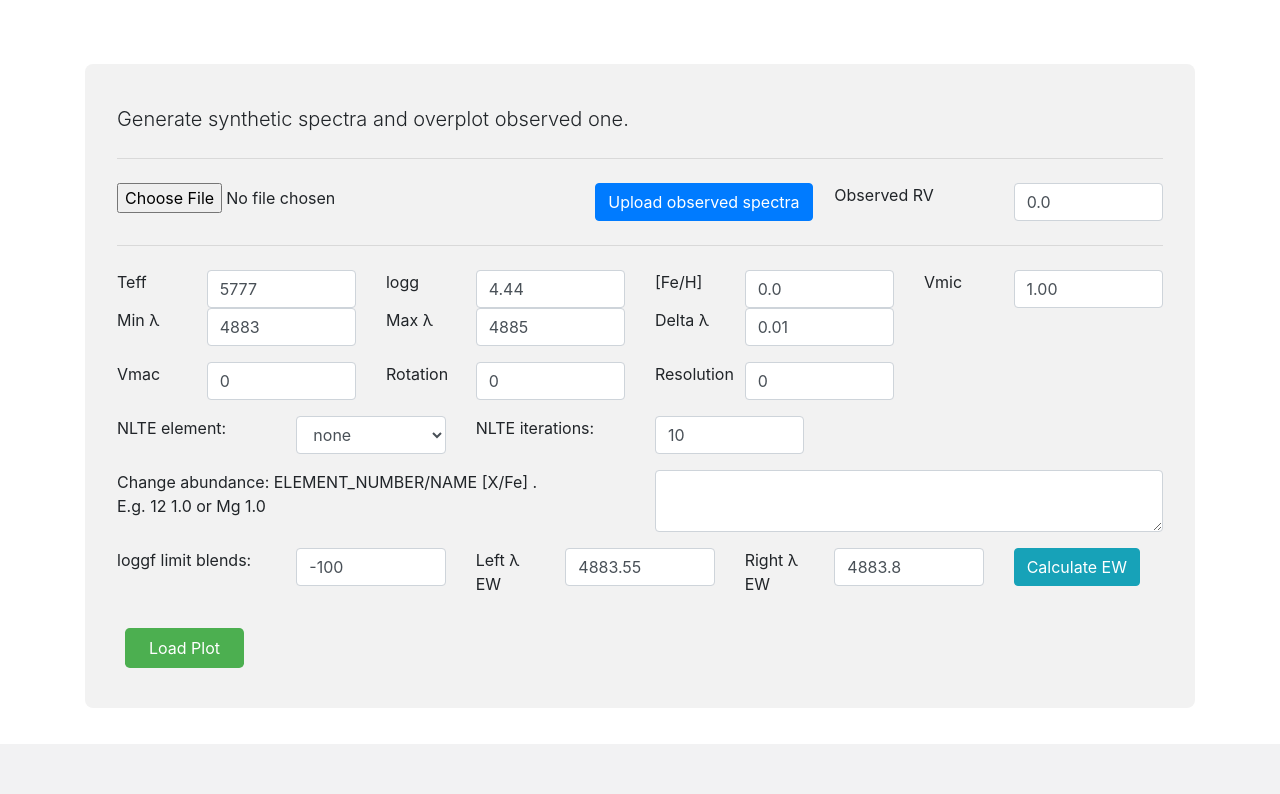
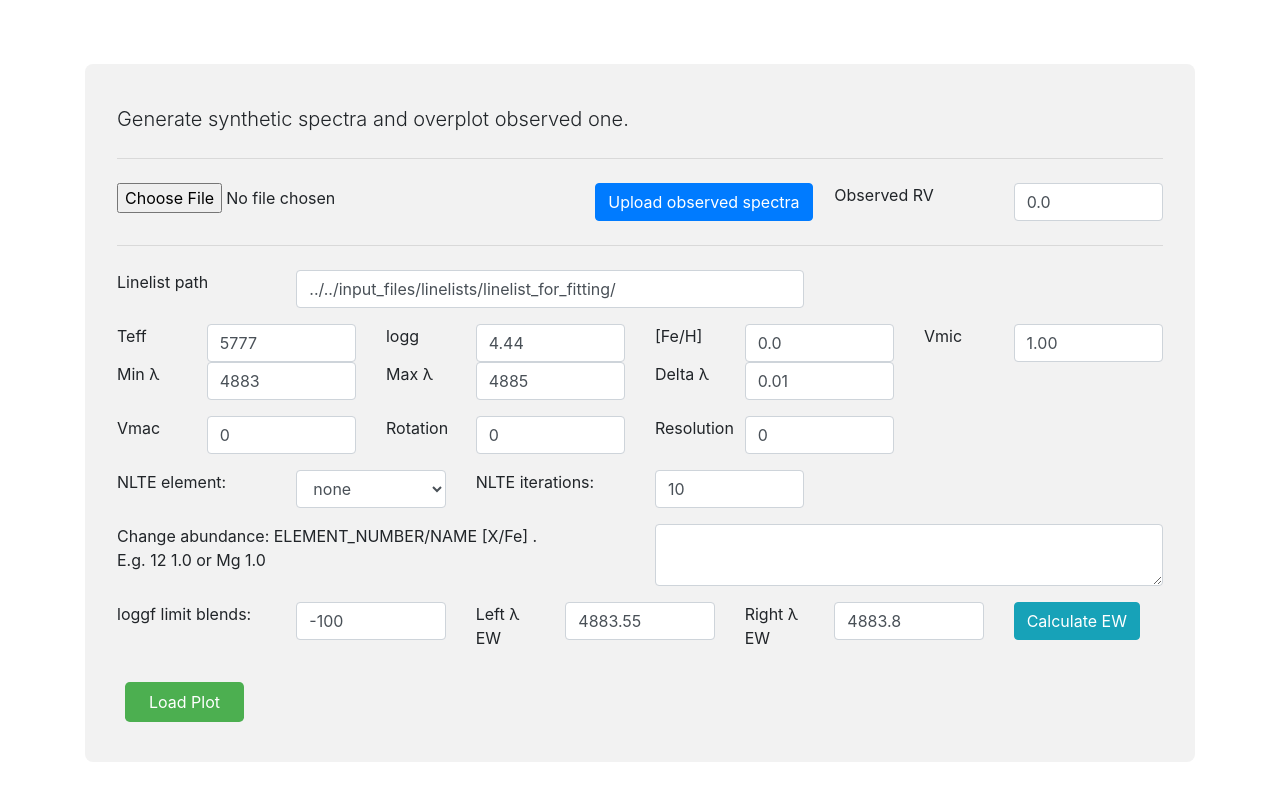
Before and after one commit to stormnick/TSGuiPy, a Flask app: page /generate_synthetic_spectrum in a window 1280 px wide. Shown: the part 56-850 px from the top of the page. Before the commit the page ends 800 px from the top, so only its background shows below. Run offline with Flask 3, Linux system fonts and the light colour scheme; some libraries are stand-ins or nearby versions.

Commit message:
added linelist path

```diff
--- a/src/app.py
+++ b/src/app.py
@@ -227,6 +227,7 @@ def get_plot_m3d():
     rotation = float(data['rotation'])
     obs_rv = float(data['obs_rv'])
     loggf_limit = float(data['loggf_limit'])
+    linelist_path = data['linelist_path']
     #print("get_plot_m3d")
 
     element_abundances = {}
@@ -245,7 +246,9 @@ def get_plot_m3d():
                 element_name = element
             element_abundances[element_name] = float(abundance)
 
-    wavelength, flux, parsed_linelist_data = call_m3d(teff, logg, feh, vmic, lmin, lmax, ldelta, nlte_element, nlte_iter, element_abundances, vmac, rotation, resolution, loggf_limit=loggf_limit)
+    wavelength, flux, parsed_linelist_data = call_m3d(teff, logg, feh, vmic, lmin, lmax, ldelta, nlte_element,
+                                                      nlte_iter, element_abundances, vmac, rotation, resolution,
+                                                      loggf_limit=loggf_limit, linelist_path=linelist_path)
     #parsed_linelist_data = [(123, "fe1", 0.5), (456, "fe2", 0.7)]
     # redo parsed_linelist_data as a list, where each element is a dictionary, where first element is the wavelength, second is the element name, third is the loggf
     parsed_linelist_dict = []
--- a/src/templates/generate_synthetic_spectrum.html
+++ b/src/templates/generate_synthetic_spectrum.html
@@ -84,7 +84,8 @@
         resolution: document.getElementById("m3d_resolution").value,
         rotation: document.getElementById("m3d_rotation").value,
         obs_rv: document.getElementById("obs_rv").value,
-        loggf_limit: document.getElementById("m3d_loggf_limit").value
+        loggf_limit: document.getElementById("m3d_loggf_limit").value,
+        linelist_path: document.getElementById("m3d_linelist").value,
     };
 
     $.ajax({
@@ -352,6 +353,14 @@
             </div>
             <hr class="my-4">
             <div class="row form-group">
+                <div class="col-md-2">
+                    <label for="m3d_linelist">Linelist path</label>
+                </div>
+                <div class="col-md-6">
+                    <input type="text" class="form-control" id="m3d_linelist" name="m3d_linelist" value="../../input_files/linelists/linelist_for_fitting/">
+                </div>
+            </div>
+            <div class="row form-group">
                 <div class="col-sm-1">
                     <label for="m3d_teff">Teff</label>
                 </div>
```
